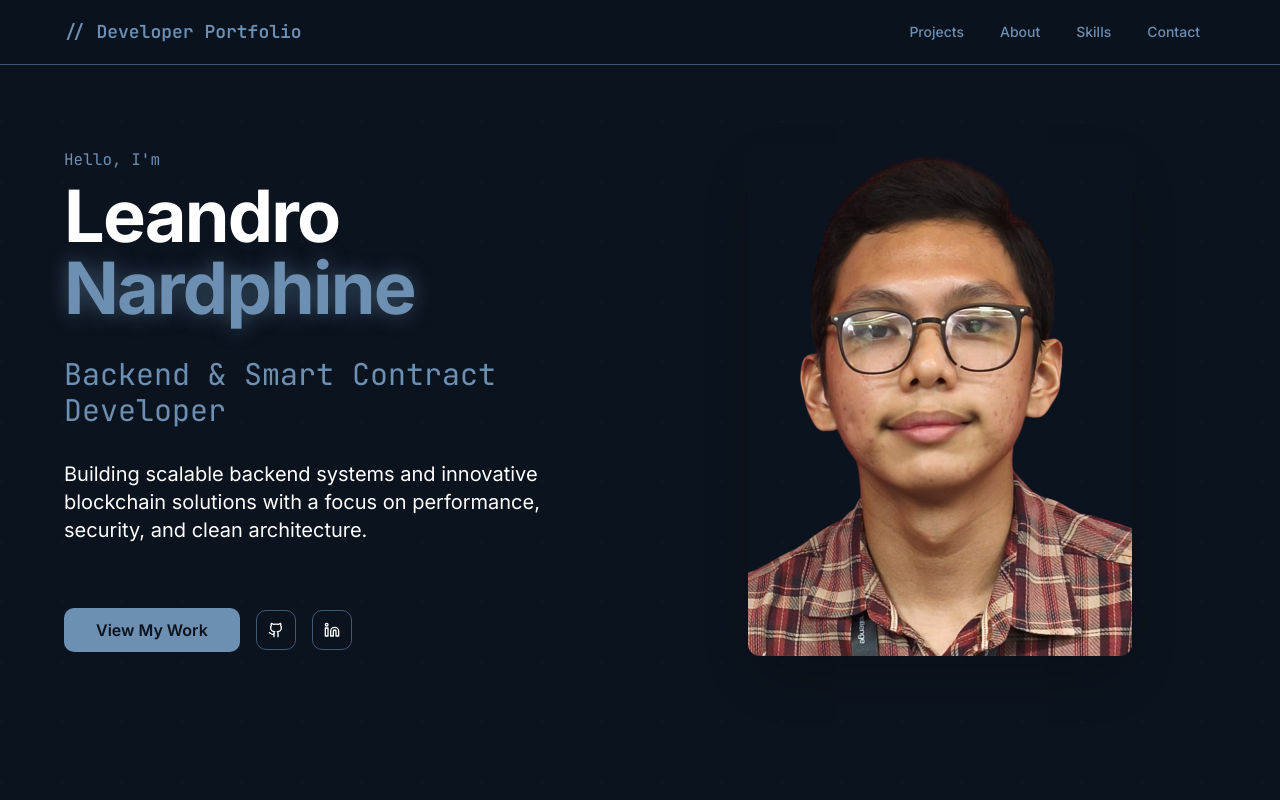
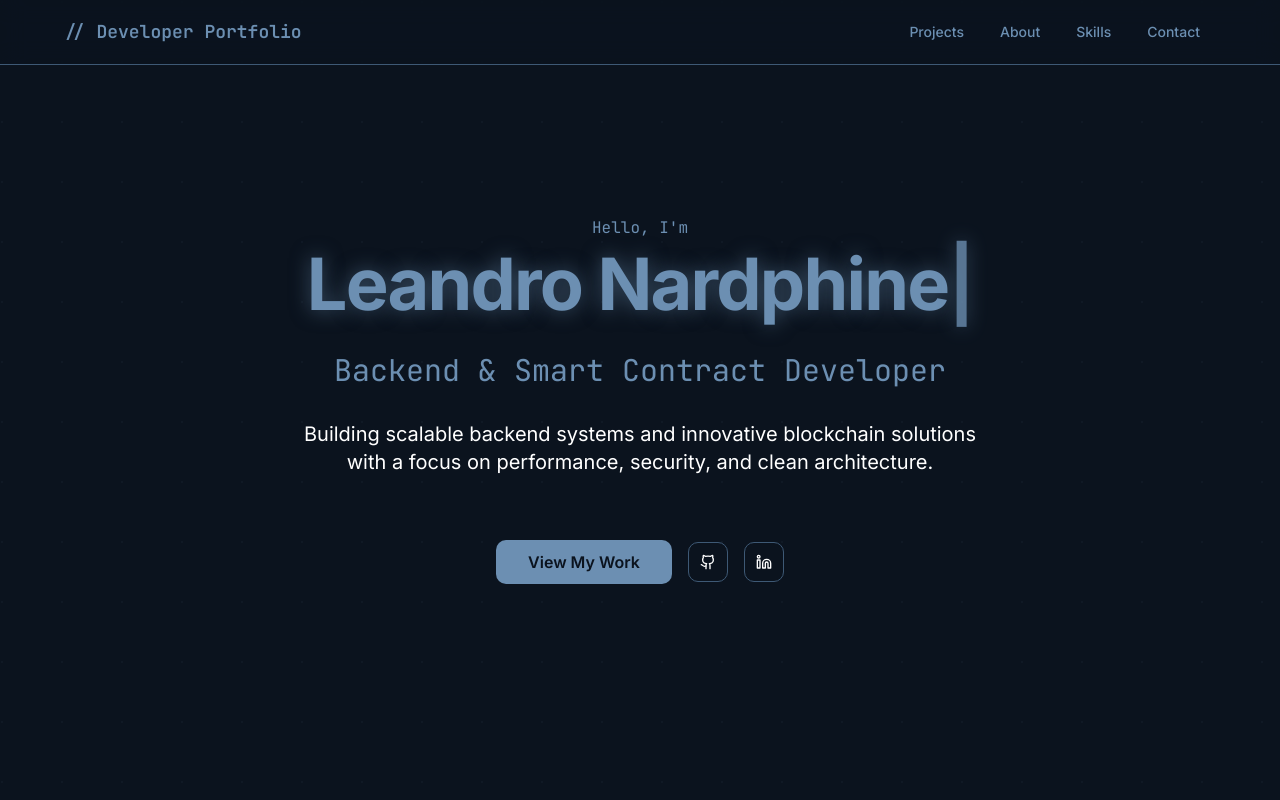
Before and after one commit to leeCode83/portofolio-website, a React (Vite) app: page / in a window 1280 px wide. Shown: the top 800 px of the page. Built offline with nearby package versions, Linux system fonts and the light colour scheme; the HTML template or start-up script is replaced by a standard one.

Commit message:
Refactor hero section for typewriter effect

```diff
--- a/src/components/sections/hero-section.tsx
+++ b/src/components/sections/hero-section.tsx
@@ -1,8 +1,25 @@
 import { Button } from "@/components/ui/button";
 import { ChevronDown, Github, Linkedin, Mail } from "lucide-react";
-import heroDeveloper from "@/assets/hero-me2.png";
+import { useState, useEffect } from "react";
 
 const HeroSection = () => {
+  const [displayedName, setDisplayedName] = useState("");
+  const fullName = "Leandro Nardphine";
+
+  useEffect(() => {
+    let currentIndex = 0;
+    const timer = setInterval(() => {
+      if (currentIndex <= fullName.length) {
+        setDisplayedName(fullName.slice(0, currentIndex));
+        currentIndex++;
+      } else {
+        clearInterval(timer);
+      }
+    }, 100);
+
+    return () => clearInterval(timer);
+  }, []);
+
   const scrollToProjects = () => {
     const element = document.getElementById("projects");
     if (element) {
@@ -21,17 +38,17 @@ const HeroSection = () => {
       </div>
 
       <div className="container-custom relative z-10">
-        <div className="grid lg:grid-cols-2 gap-12 items-center">
-          {/* Left side - Text content */}
-          <div className="space-y-8 text-center lg:text-left">
+        <div className="text-center space-y-8">
           {/* Greeting */}
           <div className="space-y-2">
             <p className="text-muted-foreground font-mono text-sm md:text-base">
               Hello, I'm
             </p>
             <h1 className="text-4xl md:text-6xl lg:text-7xl font-bold tracking-tight">
-                <span className="text-foreground">Leandro</span>{" "}
-                <span className="text-primary text-glow">Nardphine</span>
+              <span className="text-primary text-glow">
+                {displayedName}
+                <span className="animate-pulse">|</span>
+              </span>
             </h1>
           </div>
 
@@ -41,13 +58,13 @@ const HeroSection = () => {
           </h2>
 
           {/* Bio */}
-            <p className="text-lg md:text-xl text-white max-w-2xl lg:max-w-none leading-relaxed">
+          <p className="text-lg md:text-xl text-white max-w-2xl mx-auto leading-relaxed">
             Building scalable backend systems and innovative blockchain solutions
             with a focus on performance, security, and clean architecture.
           </p>
 
           {/* CTA Buttons */}
-            <div className="flex flex-col sm:flex-row gap-4 justify-center lg:justify-start items-center pt-8">
+          <div className="flex flex-col sm:flex-row gap-4 justify-center items-center pt-8">
             <Button
               size="lg"
               onClick={scrollToProjects}
@@ -71,18 +88,6 @@ const HeroSection = () => {
             </div>
           </div>
         </div>
-
-          {/* Right side - Hero image */}
-          <div className="relative order-first lg:order-last">
-            <div className="relative">
-              <img
-                src={heroDeveloper}
-                alt="Professional developer at work"
-                className="rounded-xl shadow-2xl w-full h-auto max-w-xs mx-auto lg:max-w-sm"
-              />
-            </div>
-          </div>
-        </div>
       </div>
     </section>
   );
```
Lines whose indentation alone changed are shown as unchanged.
